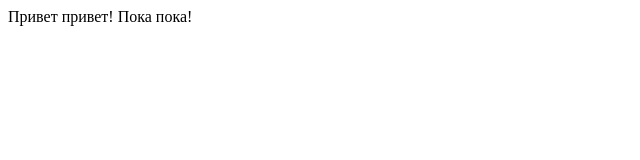
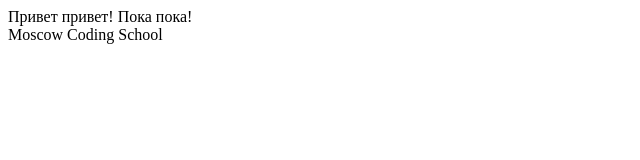
Before and after one commit to Nadjakoroleva/new-projecy, a plain HTML site: page index.html in a window 1280 px wide. Shown: the whole page, without its empty margins (0-640 px from the left). Drawn offline with Linux system fonts and the light colour scheme.

Commit message:
Third commit

```diff
--- a/index.html
+++ b/index.html
@@ -8,5 +8,6 @@
   </head>
   <body>
     <div>Привет привет! Пока пока!</div>
+    <div>Moscow Coding School</div>
   </body>
 </html>
```
